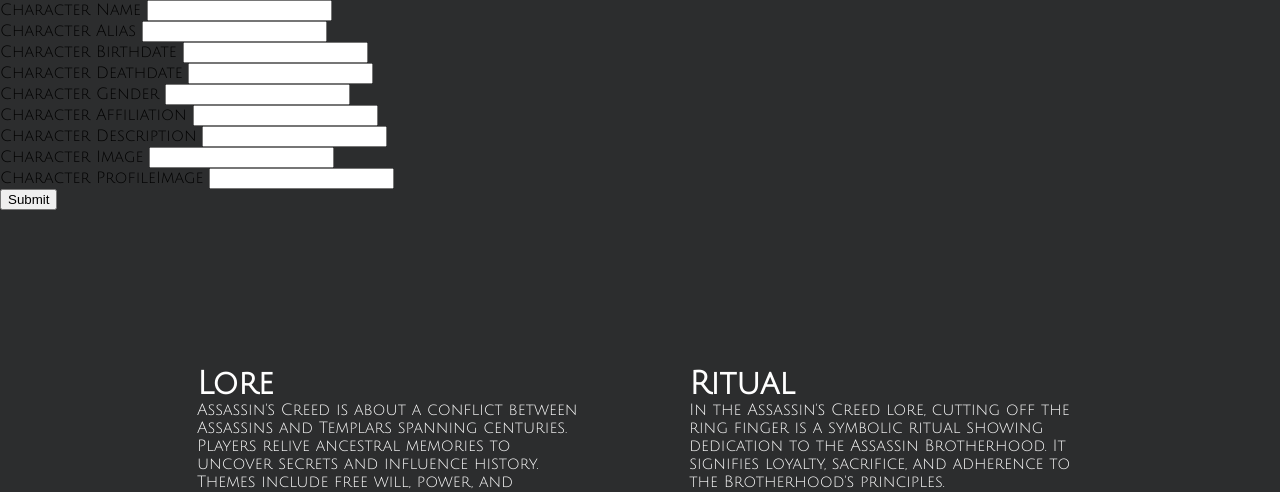
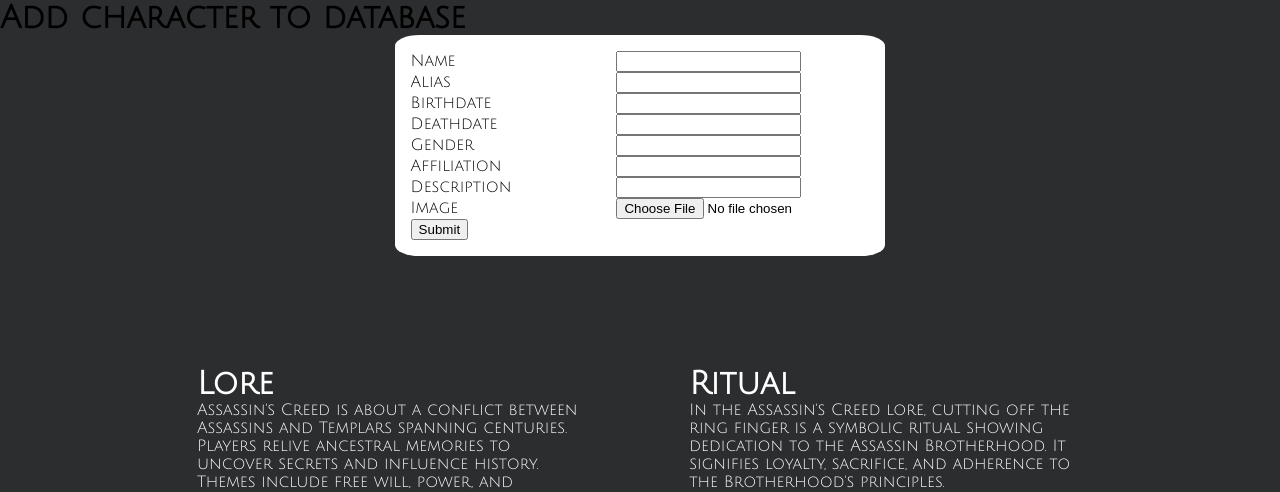
Before and after one commit to JohannesMira-ato/Assassins-Creed-DB, a Flask app: page /database/add/character in a window 1280 px wide. Shown: the part 201-693 px from the top of the page. Run offline with Flask 3, Linux system fonts and the light colour scheme.

Commit message:
Styling database related pages, Character add WIP

```diff
--- a/db.py
+++ b/db.py
@@ -4,14 +4,14 @@ database = "ACDB - Copy.db"  # CURRENTLY A TEST DATABASE
 
 
 def add_character(name, alias, birthdate, deathdate, gender,
-                  affiliation, description, image, profileimage):
+                  affiliation, description, profileimage):
     conn = sqlite3.connect(database)
     cur = conn.cursor()
     cur.execute("""INSERT INTO Character (name, alias, birthdate, deathdate,
-                gender, affiliation, description, image, profileimage)
-                VALUES (?, ?, ?, ?, ?, ?, ?, ?, ?);""",
+                gender, affiliation, description, profileimage)
+                VALUES (?, ?, ?, ?, ?, ?, ?, ?);""",
                 (name, alias, birthdate, deathdate, gender, affiliation,
-                 description, image, profileimage,))
+                 description, profileimage,))
     conn.commit()
     conn.close()
 
--- a/routes.py
+++ b/routes.py
@@ -4,7 +4,6 @@ import db
 
 app = Flask(__name__)
 app.secret_key = "SHOCEKR"
-empty_query = None
 
 
 @app.errorhandler(404)
@@ -64,7 +63,6 @@ def login():
             session['username'] = user[0]
             return redirect("/database", code=302)
         else:
-            print("works")
             flash("Invalid Login")
             return redirect('/login')
     return render_template('login.html')
@@ -100,10 +98,9 @@ def database_character_add():
     gender = (request.args.get("character-gender"))
     affiliation = (request.args.get("character-affiliation"))
     description = (request.args.get("character-description"))
-    image = (request.args.get("character-image"))
     profile_image = (request.args.get("character-profileimage"))
     db.add_character(name, alias, birthdate, deathdate, gender,
-                     affiliation, description, image, profile_image)
+                     affiliation, description, profile_image)
     return render_template("database_character_add.html")
 
 
@@ -112,7 +109,7 @@ def database_character_add():
 def assassin(id):
     assassin = db.fetch('SELECT * FROM Character WHERE CharacterID = ?',
                         "one", (id,))
-    if assassin == empty_query:
+    if not assassin:
         return render_template('404.html')
     else:
         return render_template('assassin.html', assassin=assassin)
@@ -146,7 +143,7 @@ def weapon(id):
         JOIN CharacterWeapon ON Weapon.WeaponID = CharacterWeapon.WeaponID
         JOIN Character ON CharacterWeapon.CharacterID = Character.CharacterID
         WHERE Weapon.WeaponID = ?;''', 'all', (id,))
-    if weapon == empty_query:
+    if not weapon:
         return render_template('404.html')
     else:
         return render_template('weapon.html', weapon=weapon)
@@ -174,7 +171,7 @@ def game(id):
             JOIN CharacterGame ON Game.GameID = CharacterGame.GameID
             JOIN Character ON CharacterGame.CharacterID = Character.CharacterID
         WHERE Game.GameID = ?;''', "all", (id,))
-    if game == empty_query:
+    if not game:
         return render_template('404.html')
     else:
         return render_template('game.html', game=game)
--- a/static/css/style.css
+++ b/static/css/style.css
@@ -382,3 +382,35 @@ footer{
     width: 150%;
     height: auto;
 }
+
+.database-hero{
+    display: grid;
+    color: white;
+    text-align: center;
+    place-content: center;
+    list-style-type: none;
+    margin: 0;
+    padding: 0;
+}
+
+.database-content{
+    display: grid;
+    grid-template-columns: auto auto auto;
+    place-items: center;
+}
+
+.add-square{
+    padding: 1rem;
+    border-radius: 5%;
+    background-color: #FFFFFF;
+}
+
+.add-container{
+    display: grid;
+    place-content: center;
+}
+
+.add-form-container label{
+    display: inline-block;
+    width: 200px;
+}
--- a/templates/assassin.html
+++ b/templates/assassin.html
@@ -2,7 +2,7 @@
 {%block content%}
 <div class="assassin-hero">
   <div class="individual-img">
-    <img src="/static/images/{{assassin[9]}}" alt="" width="950" height="auto">
+    <img src="/static/images/{{assassin[8]}}" alt="" width="950" height="auto">
   </div>
   <div class="assassin-information">
     <div class="assassin-text">
--- a/templates/database_character_add.html
+++ b/templates/database_character_add.html
@@ -1,24 +1,28 @@
-{% extends 'layout.html'%}
-{% block content%}
-<form>
-    <label>Character Name</label>
-    <input type="text" name="character-name"> <br>
-    <label>Character Alias</label>
-    <input type="text" name="character-alias"> <br>
-    <label>Character Birthdate</label>
-    <input type="text" name="character-birthdate"><br>
-    <label>Character Deathdate</label>
-    <input type="text" name="character-deathdate"><br>
-    <label>Character Gender</label>
-    <input type="text" name="character-gender"><br>
-    <label>Character Affiliation</label>
-    <input type="text" name="character-affiliation"><br>
-    <label>Character Description</label>
-    <input type="text" name="character-description"><br>
-    <label>Character Image</label>
-    <input type="text" name="character-image"><br>
-    <label>Character ProfileImage</label>
-    <input type="text" name="character-profileimage"><br>
-    <input type="submit" value="Submit">
-</form>
+{% extends 'layout.html'%} {% block content%}
+<h1>Add character to database</h1>
+<div class="add-container">
+  <div class="add-square">
+    <div class="add-form-container">
+      <form action="/database/add/character" method="POST" enctype="multipart/form-data">
+        <label>Name</label>
+        <input type="text" name="character-name"/><br/>
+        <label>Alias</label>
+        <input type="text" name="character-alias"/><br/>
+        <label>Birthdate</label>
+        <input type="text" name="character-birthdate"/><br/>
+        <label>Deathdate</label>
+        <input type="text" name="character-deathdate"/><br/>
+        <label>Gender</label>
+        <input type="text" name="character-gender"/><br/>
+        <label>Affiliation</label>
+        <input type="text" name="character-affiliation"/><br/>
+        <label>Description</label>
+        <input type="text" name="character-description"/><br/>
+        <label for="img">Image</label>
+        <input type="file" name="character-image"><br/>
+        <input type="submit" accept=".png" value="Submit"/>
+      </form>
+    </div>
+  </div>
+</div>
 {%endblock%}
```
Also changed, not shown: templates/database.html (+8 -13 lines), ACDB - Copy.db, ACDB.db, Accounts.db.
